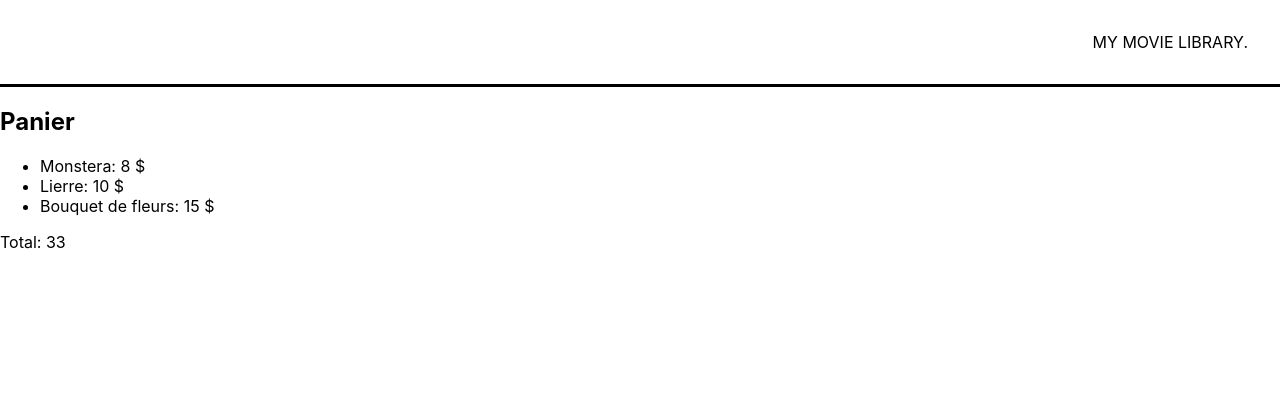
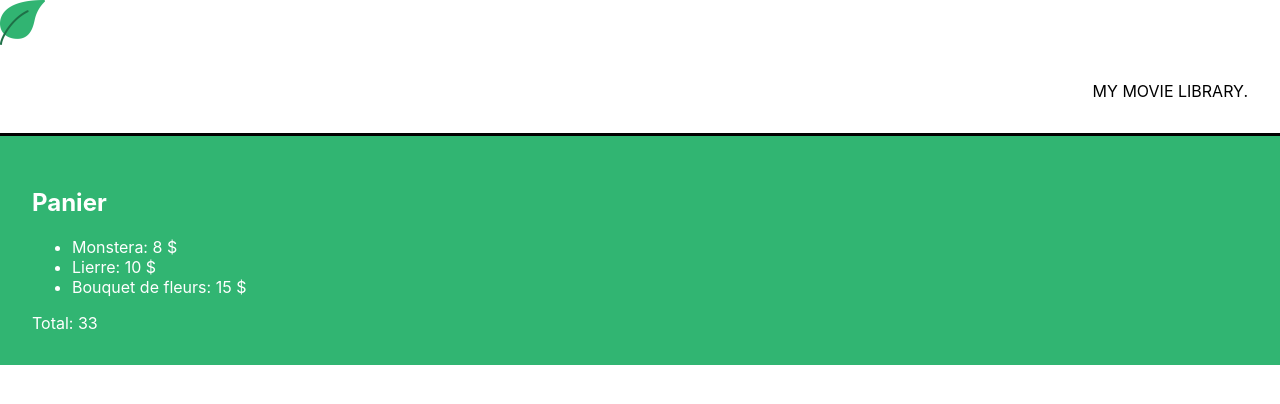
Before and after one commit to Kahu-Teva/MyMovieLibrary, a React (Create React App) app in the folder my-app/: page / in a window 1280 px wide. Shown: the top 404 px of the page. Built offline with nearby package versions, Linux system fonts and the light colour scheme.

Commit message:
logo.png add + style app maj

```diff
--- a/my-app/src/components/cart.js
+++ b/my-app/src/components/cart.js
@@ -1,9 +1,11 @@
+import "./../styles/Cart.css"
+
 function Cart(){
     const monsteraPrice = 8
     const lierrePrice   = 10
     const bouquetPrice  = 15
     return(
-        <div className="Cart">
+        <div className="mml-cart">
             <h2>Panier</h2>
             <ul>
                 <li>Monstera: {monsteraPrice} $</li>
--- a/my-app/src/components/header.js
+++ b/my-app/src/components/header.js
@@ -1,5 +1,6 @@
 import Cart from "./cart.js"
 import "./../styles/Header.css"
+import logo from "./../assets/logo.png"
 
 function Header(){
     const title = "My Movie Library."
@@ -14,6 +15,7 @@ function Header(){
         // }}
         //#######################className for style it
         <div className="Header">
+            <img src={logo} alt="My Movie Library" className="mml-logo" />
             <div className="mml-title">{title.toUpperCase()}</div>
             <Cart/>
         </div>
--- /dev/null
+++ b/my-app/src/styles/Cart.css
@@ -0,0 +1,5 @@
+.mml-cart{
+    padding: 32px;
+    color: white;
+    background-color: #31b572;
+}
--- a/my-app/src/styles/Header.css
+++ b/my-app/src/styles/Header.css
@@ -4,3 +4,8 @@
     padding: 32px;
     border-bottom: solid 3px black;
 }
+
+.mml-logo{
+    height: 45px;
+    width: 45px;
+}
```
Also changed, not shown: my-app/src/assets/logo.png (added).
